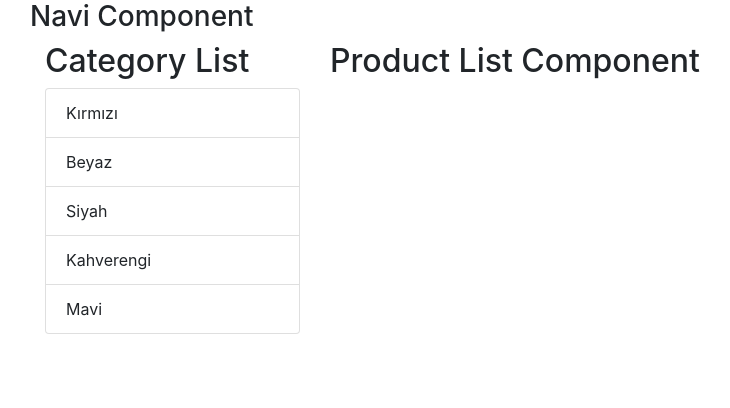
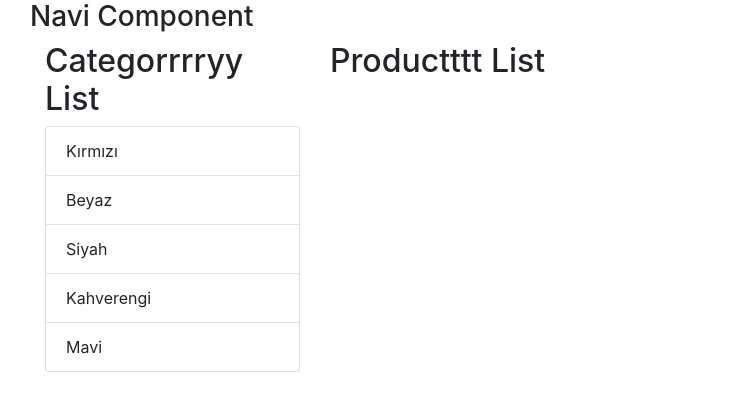
Before and after one commit to Wepryu/no-pain, a React (Create React App) app: page / in a window 1280 px wide. Shown: the top 408 px of the page, without its empty margins (40-770 px from the left). Built offline with nearby package versions, Linux system fonts and the light colour scheme.

Commit message:
how to work props on react components

```diff
--- a/src/App.js
+++ b/src/App.js
@@ -13,10 +13,10 @@ function App() {
         </Row>
         <Row>
           <Col xs="3">
-            <CategoryList />
+            <CategoryList title="Categorrrryy List"/>
           </Col>
           <Col xs="9">
-            <ProductList />
+            <ProductList title="Productttt List" />
           </Col>
         </Row>
       </Container>
--- a/src/CategoryList.js
+++ b/src/CategoryList.js
@@ -1,10 +1,14 @@
 import React, { Component } from "react";
 import { ListGroup, ListGroupItem } from "reactstrap";
 export default class CategoryList extends Component {
+  constructor(props) {
+    super(props);
+    state: {}
+  }
   render() {
     return (
       <div>
-        <h2>Category List</h2>
+        <h2>{this.props.title}</h2>
         <ListGroup>
           <ListGroupItem>Kırmızı</ListGroupItem>
           <ListGroupItem>Beyaz</ListGroupItem>
--- a/src/ProductList.js
+++ b/src/ProductList.js
@@ -1,10 +1,14 @@
 import React, { Component } from "react";
 
 export default class ProductList extends Component {
+    constructor(props){
+        super(props)
+        state:{}
+    }
   render() {
     return (
       <div>
-        <h2>Product List Component</h2>
+        <h2>{this.props.title}</h2>
       </div>
     );
   }
```
